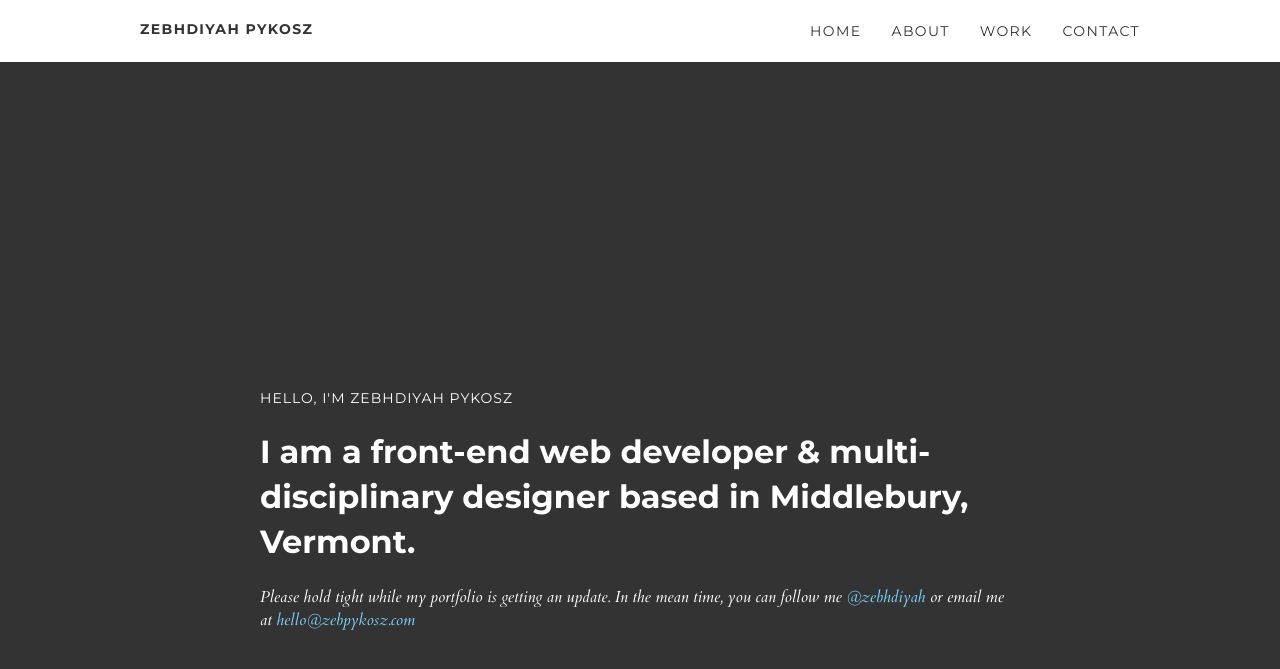
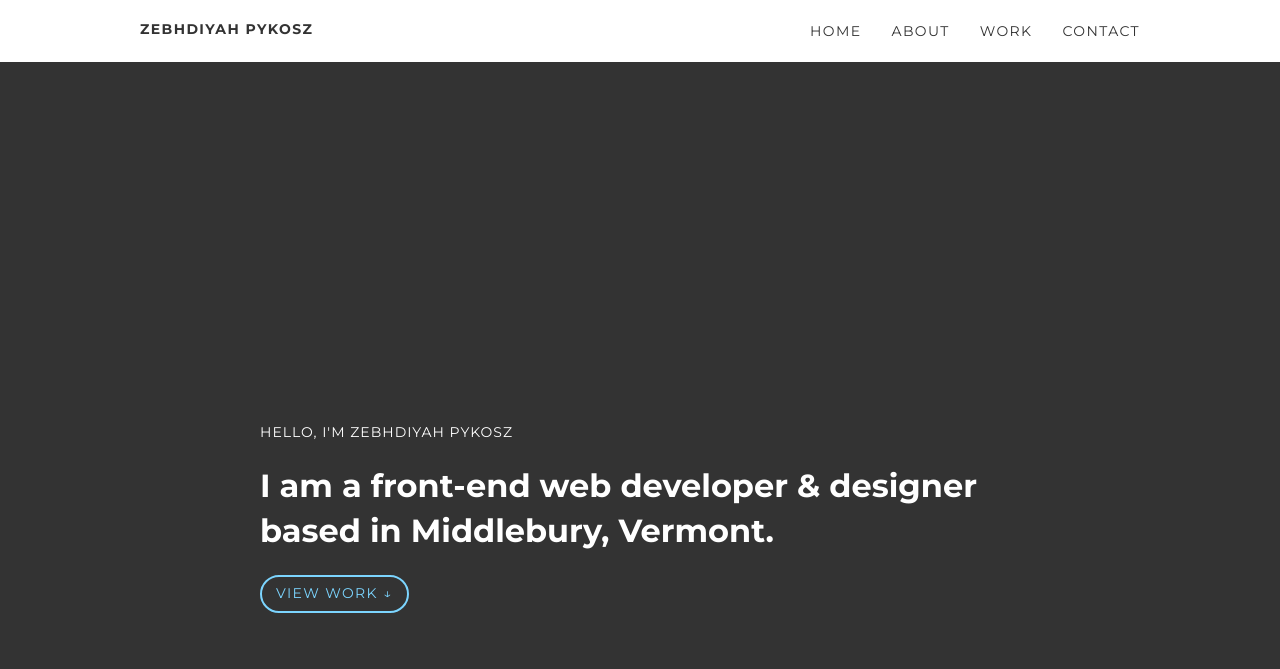
Before and after one commit to zebapy/zeb.codes, a Jekyll site: the page built from index.html, in a window 1280 px wide and 900 px high. Shown: the top 669 px of the window. Built offline with Jekyll 4.4.1, drawn with Linux system fonts in a browser that asks for light colours; nearby versions of some CDN libraries.

Commit message:
remove coming soon text

```diff
--- a/index.html
+++ b/index.html
@@ -5,8 +5,8 @@ layout: default
     <div class="center">
         <div class="hero animated fadeInDown">
             <h2 class="name">Hello, I'm Zebhdiyah Pykosz</h2>
-            <h1>I am a front-end web developer &amp; multi-disciplinary designer based in Middlebury, Vermont.</h1>
-            <p>Please hold tight while my portfolio is getting an update. In the mean time, you can follow me <a href="https://twitter.com/Zebhdiyah">@zebhdiyah</a> or email me at <a href="mailto:{{site.email}}" target="_blank"><script>document.write('hello' + '@' +'zebpykosz' + '.com');</script></a></p>
+            <h1>I am a front-end web developer &amp; designer based in Middlebury, Vermont.</h1>
+            <a href="#work" class="btn btn-primary btn-outline">View Work &darr;</a>
         </div>
     </div>
     <div class="hero-background"></div>
```
